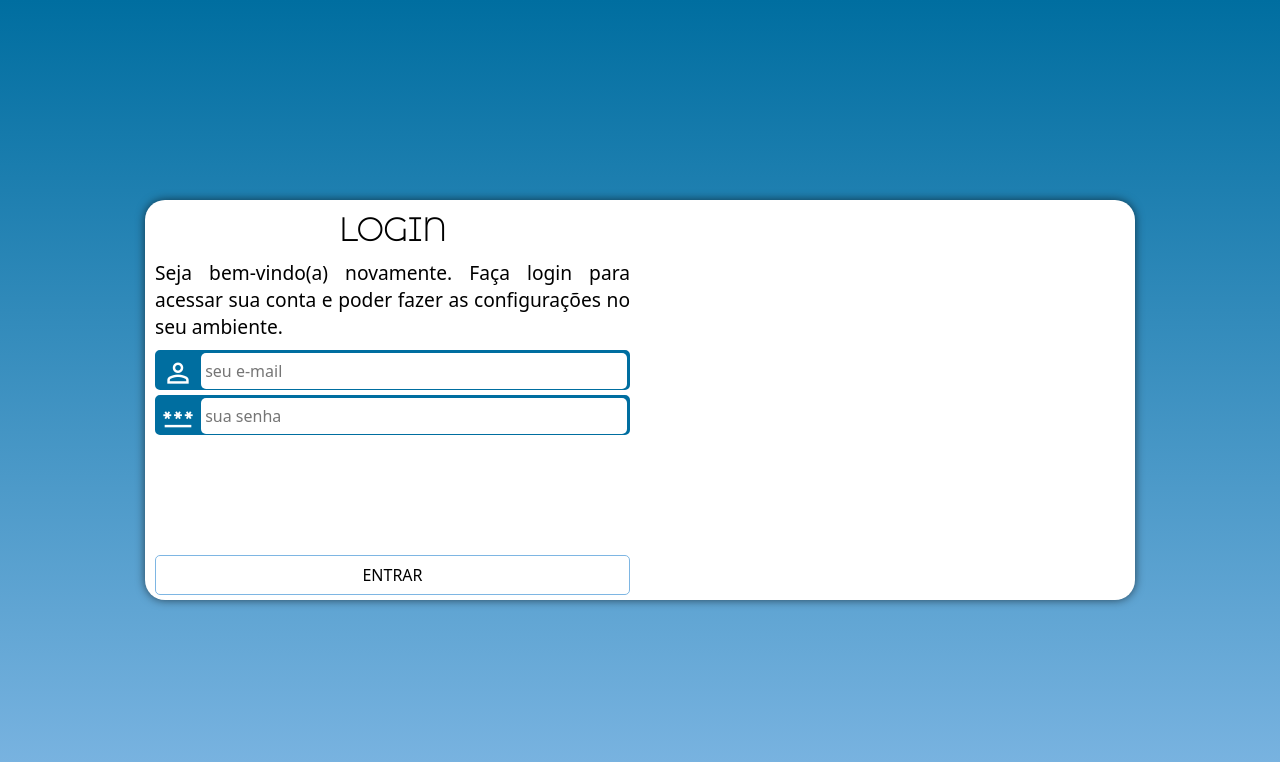
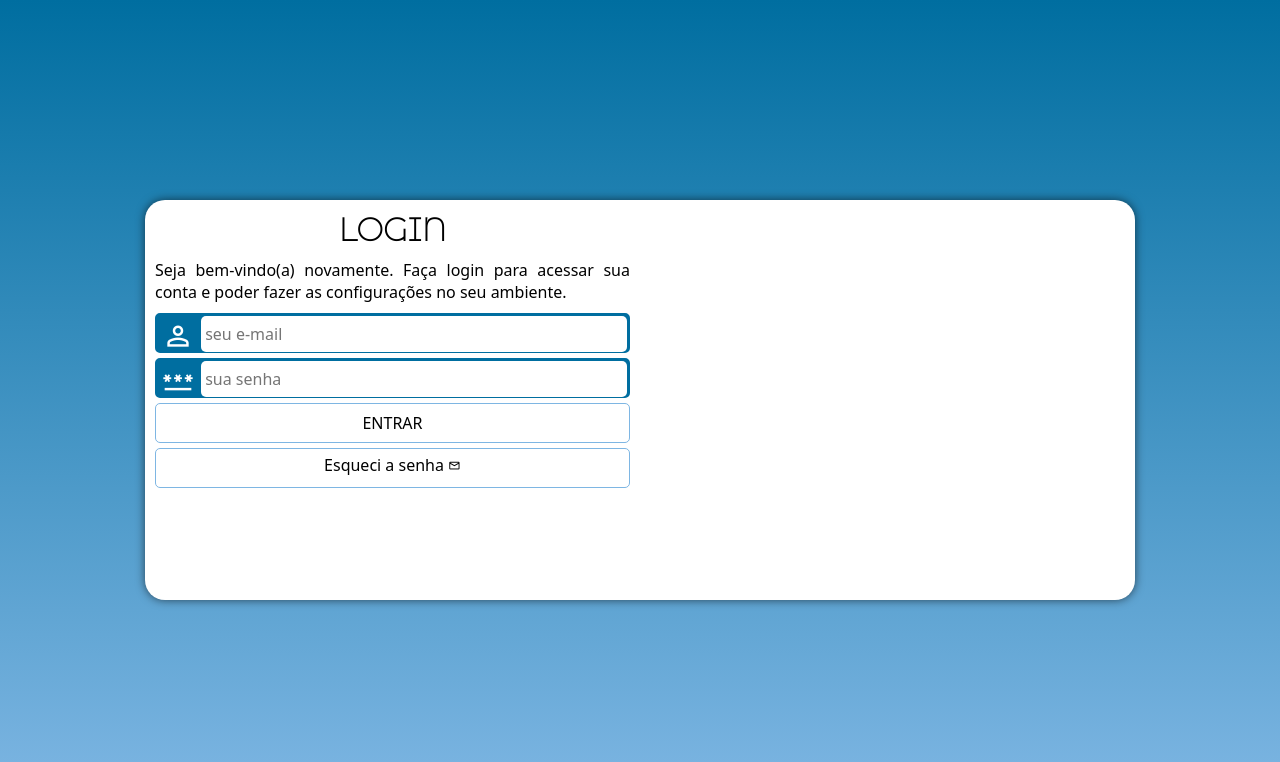
Before and after one commit to DiogoToloto/projeto-login-original, a plain HTML site: page index.html in a window 1280 px wide. Drawn offline with nearby package versions, Linux system fonts and the light colour scheme.

Commit message:
Update mediaquery.css

```diff
--- a/estilos/mediaquery.css
+++ b/estilos/mediaquery.css
@@ -21,6 +21,10 @@
   section#login > div#formulario {
     float: right;
     width: 70%;
+  }
+
+  form > input[type=submit] {
+    margin: 0px;
   }
 }
 
@@ -51,8 +55,10 @@
     }
 
     div#formulario > p {
-        font-size: 1.2em
+        font-size: 1em
     }
 
-
+    form > input[type=submit] {
+        margin: 0px;
+      }
 }
```
